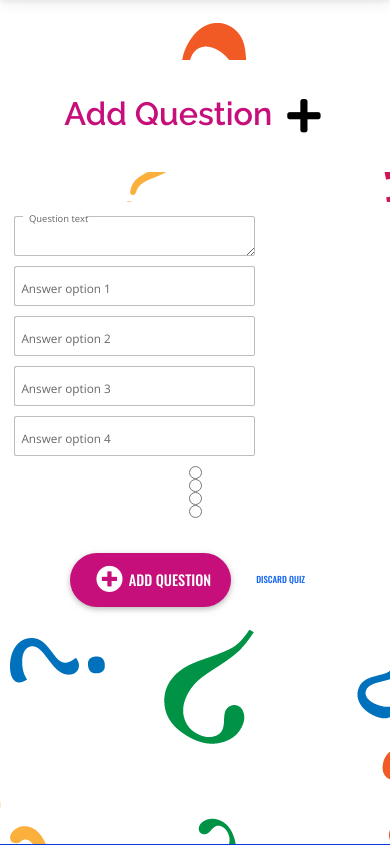
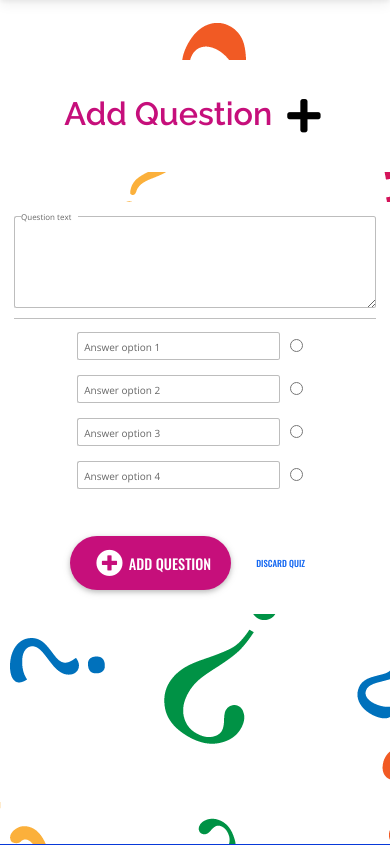
Before and after one commit to thaysom22/quizzical, a Flask app: page /add_question/1 in a window 390 px wide. Shown: the part 67-912 px from the top of the page. Run offline with Flask 2, Linux system fonts and the light colour scheme; the visitor is signed in with stand-in values (Sample User, id 1); a database or web service that is not in the repository returns one stand-in record (values such as "Sample title"); some libraries are stand-ins or nearby versions.

Commit message:
fix add_question function. style layout of radio buttons in add_question template form. add flash messages and redirects  if db operations fail

```diff
--- a/app.py
+++ b/app.py
@@ -720,36 +720,41 @@ def create_quiz():
         flash("Login first to create quizzes")
         return redirect(url_for("login"))
 
-    if request.method == "POST":
-        new_quiz_data = {
-            "title": request.form.get('create_quiz_title'),
-            "quiz_owner_id": ObjectIdHelper.toObjectId(session.get("user_id")),
-            "user_category_id": ObjectIdHelper.toObjectId(request.form.get('create_quiz_category')),
-            "user_age_range_id": ObjectIdHelper.toObjectId(request.form.get('create_quiz_age_range')),
-            "questions": []
-        }
-
-        new_quiz_id = mongo.db.users.insert_one(new_quiz_data).get('inserted_id')
-        if not new_quiz_id:
-            flash("Could not create quiz, please try again later.")
-            return redirect(url_for("create_quiz"))
-
-        flash(f"Quiz: {request.form.get('create_quiz_title')} has been created. Add the first question...")
-        return redirect(url_for('add_question', new_quiz_id=new_quiz_id))
-
-
     if request.method == "GET":
-        # read all categories and all age_ranges from db
         all_categories = list(mongo.db.categories
             .find(sort=[("category_name", 1)]))
         all_age_ranges = list(mongo.db.age_ranges
             .find(sort=[("order", 1)]))
 
-        return render_template("pages/create-quiz.html",
+        return render_template(
+            "pages/create-quiz.html",
             active_page="Create Quiz",
             loggedIn=loggedIn,
             all_categories=all_categories,
-            all_age_ranges=all_age_ranges)
+            all_age_ranges=all_age_ranges
+        )
+
+    # if request.method == "POST":
+    new_quiz_data = {
+        "title": request.form.get('create_quiz_title'),
+        "quiz_owner_id": ObjectIdHelper.toObjectId(session.get("user_id")),
+        "quiz_category_id": ObjectIdHelper.toObjectId(request.form.get('create_quiz_category')),
+        "quiz_age_range_id": ObjectIdHelper.toObjectId(request.form.get('create_quiz_age_range')),
+        "questions": []
+    }
+
+    insert_result = mongo.db.quizzes.insert_one(new_quiz_data)
+    if insert_result.acknowledged:
+        new_quiz_id = insert_result.inserted_id
+        flash(f"Quiz: {request.form.get('create_quiz_title')} has been created. Add the first question...")
+
+        return redirect(url_for('add_question', new_quiz_id=new_quiz_id))
+    else:
+        flash('Error. Quiz was not created. Try again later.')
+
+        return redirect(url_for("create_quiz"))
+
+
 
 
 @app.route("/add_question/<new_quiz_id>", methods=["GET", "POST"])
@@ -763,54 +768,65 @@ def add_question(new_quiz_id):
         return redirect(url_for("login"))
 
     if request.method == "POST":
-        # construct form of questions document and add to questions collection
-        new_question_id = mongo.db.insert_one(
+        # construct form of questions document and insert to questions collection
+        insert_result = mongo.db.questions.insert_one(
             {
                 "question_text": request.form.get('new_question_text'),
-                "correct_answer": request.form.get('correct_answer'),
+                "correct_answer": int(request.form.get('correct_answer')),  # convert to int index for answers list
                 "answers": [
-                    {
-                        "answer_text": request.form.get('answer_1'),
-                    },
-                    {
-                        "answer_text": request.form.get('answer_2'),
-                    },
-                    {
-                        "answer_text": request.form.get('answer_3'),
-                    },
-                    {
-                        "answer_text": request.form.get('answer_4'),
-                    }
+                    {"answer_text": request.form.get('answer_1')},
+                    {"answer_text": request.form.get('answer_2')},
+                    {"answer_text": request.form.get('answer_3')},
+                    {"answer_text": request.form.get('answer_4')}
                 ]
             }
         )
 
-        # update questions field of quiz document in quizzes collection identified by new_quiz_id with new_question_id
+        if not insert_result.acknowledged:
+            flash('Error: question was not created. Try again later.')
+
+            return redirect(url_for('add_question', new_quiz_id=new_quiz_id))
+
+        # if insertion to questions collection successful...
+        # update questions field of quiz document in quizzes collection identified by new_quiz_id
         update_result = mongo.db.quizzes.update_one(
-
+            { "_id": ObjectIdHelper.toObjectId(new_quiz_id) },
+            { "$push": { "questions": ObjectIdHelper.toObjectId(insert_result.inserted_id) } }
         )
 
-        flash("Question added")
+        if update_result.acknowledged:
+            flash("Question added to quiz")
+        else:
+            flash("Error: question was not added to quiz. Try again later.")
 
         return redirect(url_for('add_question', new_quiz_id=new_quiz_id))
 
     # GET request
-
     # read title of quiz from db via new_quiz_id
-    new_quiz_title = mongo.db.quizzes.find_one(
+    new_quiz_data = mongo.db.quizzes.find_one(
         {
             "_id": ObjectIdHelper.toObjectId(new_quiz_id)
         },
         {
             "title": True,
         }
-    ).title
+    )
 
-    return render_template("pages/add-question.html",
-            active_page="Add Question",
-            new_quiz_title=new_quiz_title,
-            new_quiz_id=new_quiz_id,
-            loggedIn=loggedIn)
+    if not new_quiz_data:
+        flash("Error: Quiz does not exist. Create a new quiz...")
+
+        return redirect(url_for('create_quiz'))
+
+    # if quiz identified by new_quiz_id exists...
+    new_quiz_title = new_quiz_data.get('title')
+
+    return render_template(
+        "pages/add-question.html",
+        active_page="Add Question",
+        new_quiz_id=new_quiz_id,
+        new_quiz_title=new_quiz_title,
+        loggedIn=loggedIn
+    )
 
 
 @app.route("/delete_quiz/<delete_quiz_id>")
--- a/static/css/style.css
+++ b/static/css/style.css
@@ -317,58 +317,6 @@ footer a.wheat {
 form {
   padding: calc(1rem + 1vw);
 }
-form select, form .form-outline {
-  max-width: 60rem;
-}
-form span {
-  white-space: nowrap;
-  font-size: calc(0.8rem + .2vw);
-}
-form label {
-  font-size: calc(1.1rem + .2vw);
-  font-family: inherit;
-  line-height: 3rem;
-}
-form .form-control,
-form .form-select {
-  padding: 0.33em 0.75em;
-  height: 4rem;
-}
-form .form-outline {
-  padding-left: 0.75rem;
-}
-form .form-outline.searchbar-outline {
-  width: 75%;
-}
-form .form-outline .form-control ~ .form-label {
-  padding-top: 0.5rem;
-}
-form .form-outline .form-control:focus ~ .form-label,
-form .form-outline .form-control.active ~ .form-label {
-  padding-top: 0.2rem;
-  left: 1.5rem;
-}
-
-.form-control.is-invalid,
-.was-validated .form-control:invalid {
-  margin-bottom: 1.5rem;
-}
-
-.form-control.is-valid,
-.was-validated .form-control:valid {
-  margin-bottom: 0;
-}
-
-.invalid-feedback {
-  top: 4rem;
-}
-
-.form-select.is-invalid,
-.was-validated .form-select:invalid,
-.form-select.is-valid,
-.was-validated .form-select:valid {
-  background-position: right 0.75rem center, center right 3rem;
-}
 
 /* PAGES */
 /* ******* LANDING PAGE ******* */
--- a/static/scss/components/_forms.scss
+++ b/static/scss/components/_forms.scss
@@ -2,62 +2,62 @@
 
 form {
     padding: calc(1rem + 1vw);
-    select,.form-outline {
-        max-width: 60rem;
-    }
-    span{
-        white-space: nowrap;
-        font-size: calc(0.8rem + .2vw);
-    }
-    label {
-        font-size: calc(1.1rem + .2vw);
-        font-family: inherit;
-        line-height: 3rem;
-    }
-    .form-control,
-    .form-select {
-        padding: .33em .75em;
-        height: 4rem;
-    }
-    .form-outline {
-        padding-left: .75rem;
-        &.searchbar-outline{
-            width: 75%;
-        }
-        .form-control {
-            ~.form-label {
-                padding-top: .5rem;
-            }
-        }
-        .form-control:focus,
-        .form-control.active{
-            ~.form-label {
-                padding-top: .2rem;
-                left: 1.5rem;
-            }
-        }
-    }
+    // select,.form-outline {
+    //     max-width: 60rem;
+    // }
+    // span{
+    //     white-space: nowrap;
+    //     font-size: calc(0.8rem + .2vw);
+    // }
+    // label {
+    //     font-size: calc(1.1rem + .2vw);
+    //     font-family: inherit;
+    //     line-height: 3rem;
+    // }
+    // .form-control,
+    // .form-select {
+    //     padding: .33em .75em;
+    //     height: 4rem;
+    // }
+    // .form-outline {
+    //     padding-left: .75rem;
+    //     &.searchbar-outline{
+    //         width: 75%;
+    //     }
+    //     .form-control {
+    //         ~.form-label {
+    //             padding-top: .5rem;
+    //         }
+    //     }
+    //     .form-control:focus,
+    //     .form-control.active{
+    //         ~.form-label {
+    //             padding-top: .2rem;
+    //             left: 1.5rem;
+    //         }
+    //     }
+    // }
 }
 
 
 
-.form-control.is-invalid,
-.was-validated .form-control:invalid {
-    margin-bottom: 1.5rem;
-}
+// .form-control.is-invalid,
+// .was-validated .form-control:invalid {
+//     margin-bottom: 1.5rem;
+// }
 
-.form-control.is-valid,
-.was-validated .form-control:valid {
-    margin-bottom: 0;
-}
+// .form-control.is-valid,
+// .was-validated .form-control:valid {
+//     margin-bottom: 0;
+// }
 
-.invalid-feedback {
-    top: 4rem;
-}
+// .invalid-feedback {
+//     top: 4rem;
+// }
 
-.form-select.is-invalid,
-.was-validated .form-select:invalid,
-.form-select.is-valid,
-.was-validated .form-select:valid {
-    background-position: right .75rem center,center right 3rem;
-}
+// .form-select.is-invalid,
+// .was-validated .form-select:invalid,
+// .form-select.is-valid,
+// .was-validated .form-select:valid {
+//     background-position: right .75rem center,center right 3rem;
+// }
--- a/templates/pages/add-question.html
+++ b/templates/pages/add-question.html
@@ -12,6 +12,8 @@
     </div>
 </header>
 
+<!-- add question to: quiz_title section -->
+
 <!-- add question form section -->
 <section class="add-question-wrapper wrapper
     container-lg my-5 p-0"
@@ -20,18 +22,14 @@
         id="add-question-form"
         method="POST"
         action="{{ url_for('add_question', new_quiz_id=new_quiz_id) }}"
-        class="summary-data-wrapper
-            d-flex flex-column
-            flex-lg-row"
         novalidate
     >
-
-        <!-- question textarea input (required) -->
-        <div class="d-flex align-items-center col-12 col-lg-4 mb-3">
-            <div class="d-flex col-8 col-md-5 col-lg-9">
-                <div class="form-outline w-100">
+        <!-- question textarea input -->
+        <div class="d-flex row mb-3 justify-content-center">
+            <div class="col-12 col-md-8">
+                <div class="form-outline">
                     <textarea name="new_question_text" id="new_question_text"
-                        maxlength="200" pattern="^[a-zA-Z0-9]{5,20}$"
+                        maxlength="200" rows="4"
                         class="form-control form-control-lg" required
                     >
                     </textarea>
@@ -39,14 +37,16 @@
                         Question text
                     </label>
                     <div class="invalid-feedback">
-                        Question must be less than 200 characters
+                        Enter a question less than 200 characters
                     </div>
                 </div>
             </div>
         </div>
+        <hr>
+        <!-- add answers wrapper -->
+        <div class="d-flex row justify-content-center align-items-center">
             <!-- answer 1 text input -->
-        <div class="d-flex align-items-center col-12 col-lg-4 mb-3">
-            <div class="d-flex col-8 col-md-5 col-lg-9">
+            <div class="d-flex col-8 col-lg-6 align-items-center mb-3">
                 <div class="form-outline w-100">
                     <input name="answer_1" id="answer_1" type="text"
                          maxlength="30" pattern="^[a-zA-Z0-9]{5,20}$"
@@ -57,11 +57,14 @@
                         Answer must be less than 30 characters
                     </div>
                 </div>
+                <!-- answer 1 radio button -->
+                <div class="d-flex align-items-center p-3">
+                    <input type="radio" id="correct_answer_1" name="correct_answer" value="0" required>
                 </div>
             </div>
+
             <!-- answer 2 text input -->
-        <div class="d-flex align-items-center col-12 col-lg-4 mb-3">
-            <div class="d-flex col-8 col-md-5 col-lg-9">
+            <div class="d-flex col-8 col-lg-6 align-items-center mb-3">
                 <div class="form-outline w-100">
                     <input name="answer_2" id="answer_2" type="text"
                         maxlength="30" pattern="^[a-zA-Z0-9]{5,20}$"
@@ -72,11 +75,13 @@
                         Answer must be less than 30 characters
                     </div>
                 </div>
+                <!-- answer 2 radio button -->
+                <div class="d-flex align-items-center p-3">
+                    <input type="radio" id="correct_answer_2" name="correct_answer" value="1" required>
                 </div>
             </div>
             <!-- answer 3 text input -->
-        <div class="d-flex align-items-center col-12 col-lg-4 mb-3">
-            <div class="d-flex col-8 col-md-5 col-lg-9">
+            <div class="d-flex col-8 col-lg-6 align-items-center mb-3">
                 <div class="form-outline w-100">
                     <input name="answer_3" id="answer_3" type="text"
                         maxlength="30" pattern="^[a-zA-Z0-9]{5,20}$"
@@ -87,11 +92,13 @@
                         Answer must be less than 30 characters
                     </div>
                 </div>
+                <!-- answer 3 radio button -->
+                <div class="d-flex align-items-center p-3">
+                    <input type="radio" id="correct_answer_3" name="correct_answer" value="2" required>
                 </div>
             </div>
             <!-- answer 4 text input -->
-        <div class="d-flex align-items-center col-12 col-lg-4 mb-3">
-            <div class="d-flex col-8 col-md-5 col-lg-9">
+            <div class="d-flex col-8 col-lg-6 align-items-center mb-3">
                 <div class="form-outline w-100">
                     <input name="answer_4" id="answer_4" type="text"
                         maxlength="30" pattern="^[a-zA-Z0-9]{5,20}$"
@@ -102,19 +109,15 @@
                         Answer must be less than 30 characters
                     </div>
                 </div>
+                <!-- answer 3 radio button -->
+                <div class="d-flex align-items-center p-3">
+                    <input type="radio" id="correct_answer_4" name="correct_answer" value="3" required>
                 </div>
             </div>
-        <!-- correct answer radio buttons group -->
-        <div class="form-group d-flex flex-column align-items-center">
-            <input type="radio" id="correct_answer_0" name="correct_answer" value="0">
-            <input type="radio" id="correct_answer_1" name="correct_answer" value="1">
-            <input type="radio" id="correct_answer_2" name="correct_answer" value="2">
-            <input type="radio" id="correct_answer_3" name="correct_answer" value="3">
         </div>
         <!-- submit -->
-        <div class="col-12 order-5">
         <div class="row mt-5 d-flex justify-content-center align-items-center">
-                <div class="col-12 col-lg-2 d-flex justify-content-center align-items-center mb-2 mb-lg-0">
+            <div class="col-12 d-flex justify-content-center align-items-center mb-2">
                 <button type="submit" class="btn btn-rounded cta m-2 d-flex align-items-center">
                     <i class="fas fa-plus-circle icon-med"></i>
                     Add Question
@@ -126,7 +129,6 @@
                 </a>
             </div>
         </div>
-        </div>
     </form>
 </section>
 
```
Also changed, not shown: static/js/forms.js (+0 -21 lines), templates/pages/create-quiz.html (+7 -6 lines), static/css/style.min.css, 2 other files. Lines whose indentation alone changed are shown as unchanged.
